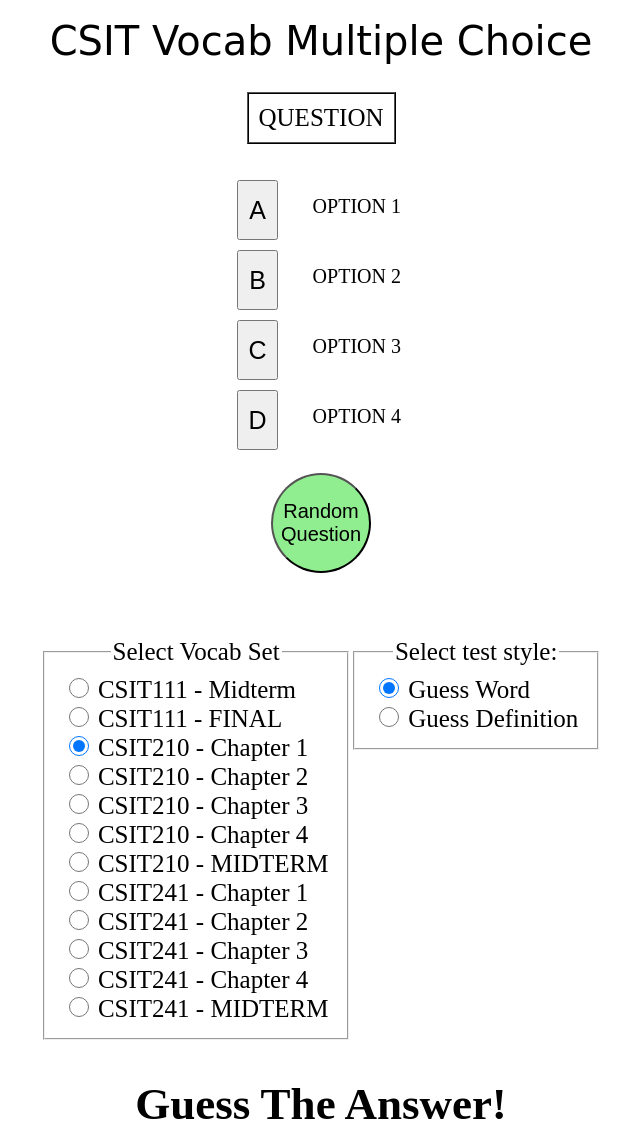
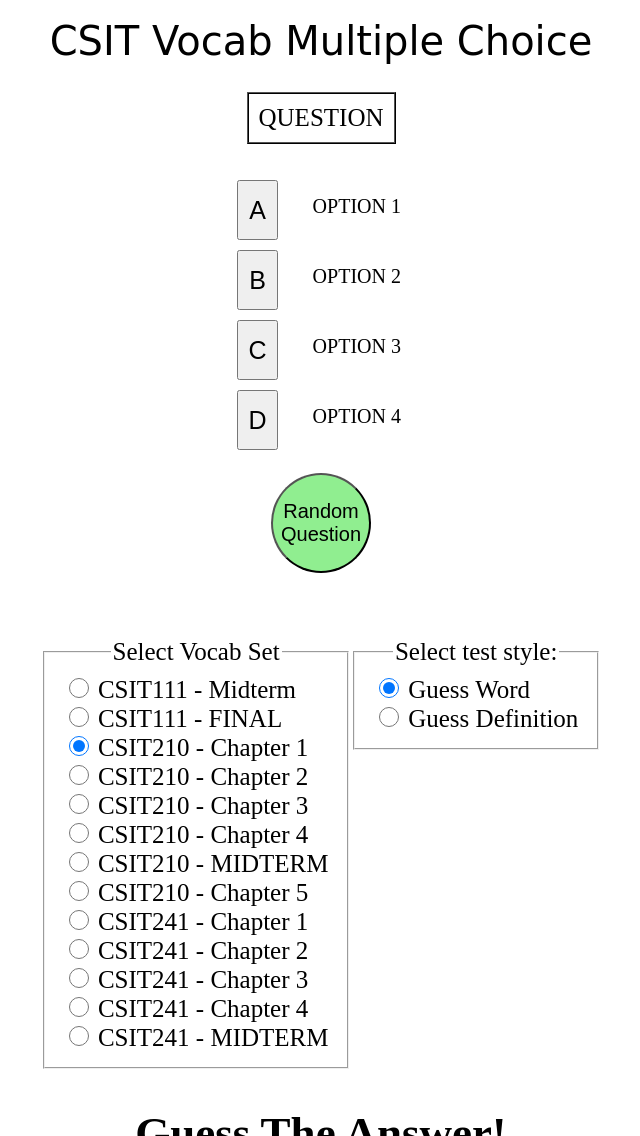
Before and after one commit to gabriel-bric-yud/CSVocabMultipleChoice, a plain HTML site: page index.html in a window 1280 px wide. Shown: the top 1136 px of the page, without its empty margins (319-959 px from the left). Drawn offline with Linux system fonts and the light colour scheme; a web font is replaced by a local one.

Commit message:
Update index.html

```diff
--- a/index.html
+++ b/index.html
@@ -80,6 +80,10 @@
                         <label for="csit210Midterm">CSIT210 - MIDTERM </label>
                     </div>
                     <div>
+                        <input class = "userOption" name = "vocabSet" type = 'radio' id = 'csit210Chapter5'>
+                        <label for="csit210Chapter5">CSIT210 - Chapter 5 </label>
+                    </div>
+                    <div>
                         <input class = "userOption" name = "vocabSet" type = 'radio' id = 'csit241Chapter1'>
                         <label for="csit241Chapter1">CSIT241 - Chapter 1</label>
                     </div>
```
